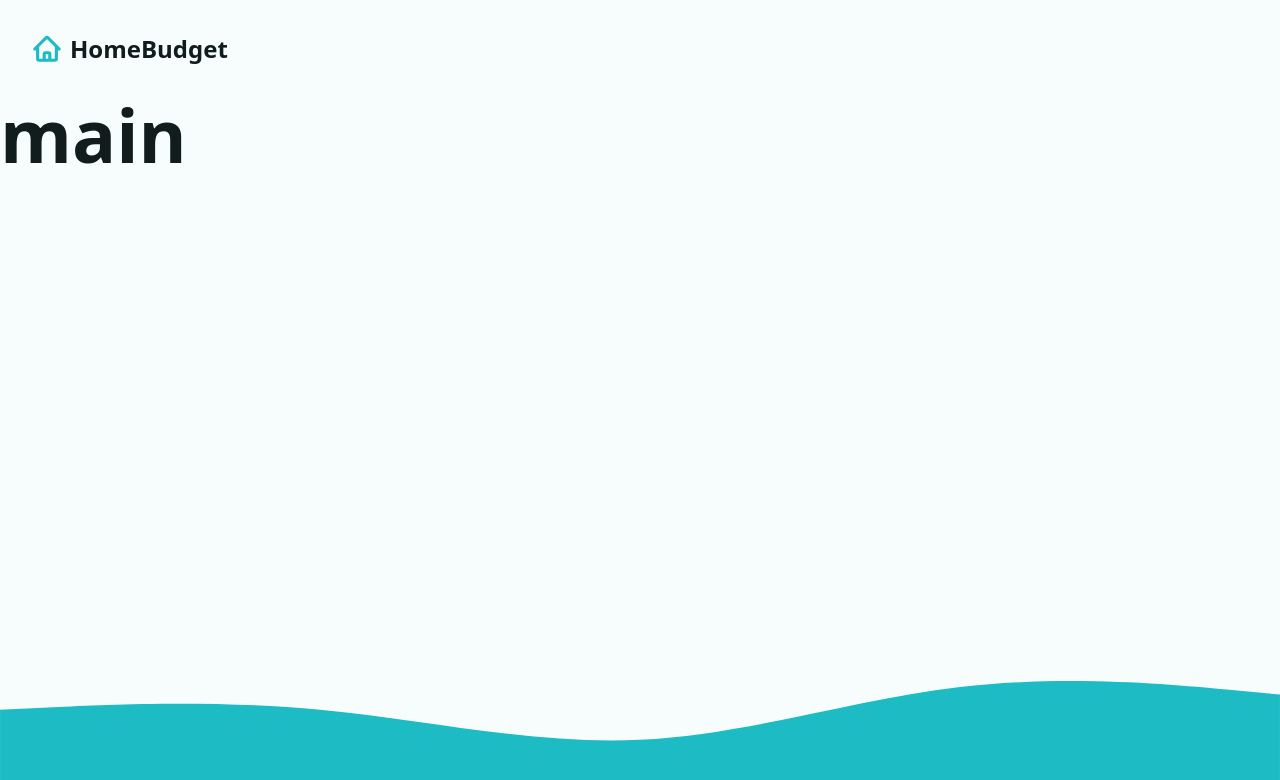
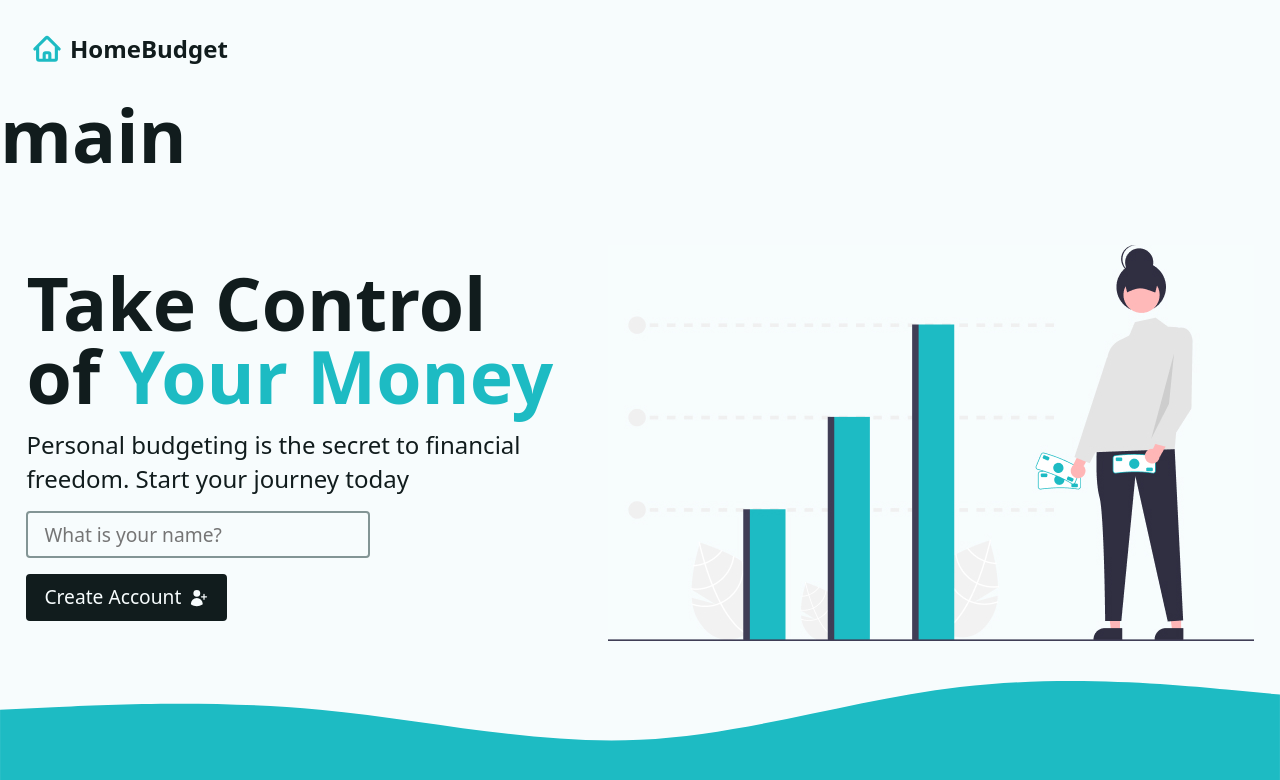
Before and after one commit to andresvaz89/budget-app-react-router, a React (Vite) app: page / in a window 1280 px wide. Shown: the top 780 px of the page. Built offline with nearby package versions, Linux system fonts and the light colour scheme.

Commit message:
Intro component with Login Form added

```diff
--- a/src/App.jsx
+++ b/src/App.jsx
@@ -6,7 +6,7 @@
 } from 'react-router-dom';
 
 //Routes
-import Dashboard, { dashboardLoader } from './pages/Dashboard';
+import Dashboard, { dashboardAction, dashboardLoader } from './pages/Dashboard';
 import Error from './pages/Error';
 import Main, { mainLoader } from './layouts/Main';
 
@@ -31,6 +31,7 @@
         index: true,
         element: <Dashboard />,
         loader: dashboardLoader,
+        action: dashboardAction,
         errorElement: <Error />
       },
       {
@@ -45,7 +46,6 @@
   return (
     <div className="App">
       <RouterProvider router={router} />
-
       <ToastContainer />
     </div>
   );
--- /dev/null
+++ b/src/components/Intro.jsx
@@ -0,0 +1,43 @@
+import React from 'react';
+import { Form } from 'react-router-dom';
+
+// library
+import { UserPlusIcon } from '@heroicons/react/24/solid';
+
+//assets
+import illustration from '../assets/illustration.jpg';
+
+const Intro = () => {
+  return (
+    <div className="intro">
+      <div>
+        <h1>
+          Take Control of <span className="accent">Your Money</span>
+        </h1>
+        <p>
+          Personal budgeting is the secret to financial freedom. Start your
+          journey today
+        </p>
+
+        <Form method="post">
+          <input
+            type="text"
+            name="userName"
+            required
+            placeholder="What is your name?"
+            aria-label="Your Name"
+            autoComplete="given-name"
+          />
+
+          <button type="submit" className="btn btn--dark">
+            <span>Create Account</span>
+            <UserPlusIcon width={20} />
+          </button>
+        </Form>
+      </div>
+      <img src={illustration} alt="" />
+    </div>
+  );
+};
+
+export default Intro;
--- a/src/pages/Dashboard.jsx
+++ b/src/pages/Dashboard.jsx
@@ -1,6 +1,10 @@
 import React from 'react';
 import { fetchData } from '../../helpers';
 import { useLoaderData } from 'react-router-dom';
+import Intro from '../components/Intro';
+
+//library imports
+import { toast } from 'react-toastify';
 
 //loader
 export function dashboardLoader() {
@@ -8,14 +12,22 @@
   return { userName };
 }
 
+//action
+export async function dashboardAction({ request }) {
+  const data = await request.formData();
+  const formData = Object.fromEntries(data);
+  try {
+    localStorage.setItem('userName', JSON.stringify(formData.userName));
+    return toast.success(`Welcome ${formData.userName}`);
+  } catch {
+    throw new Error('There was a problem creating your acount');
+  }
+}
+
 const Dashboard = () => {
   const { userName } = useLoaderData();
 
-  return (
-    <div>
-      <h1>{userName}</h1>
-    </div>
-  );
+  return <>{userName ? <p>{userName}</p> : <Intro />}</>;
 };
 
 export default Dashboard;
```
